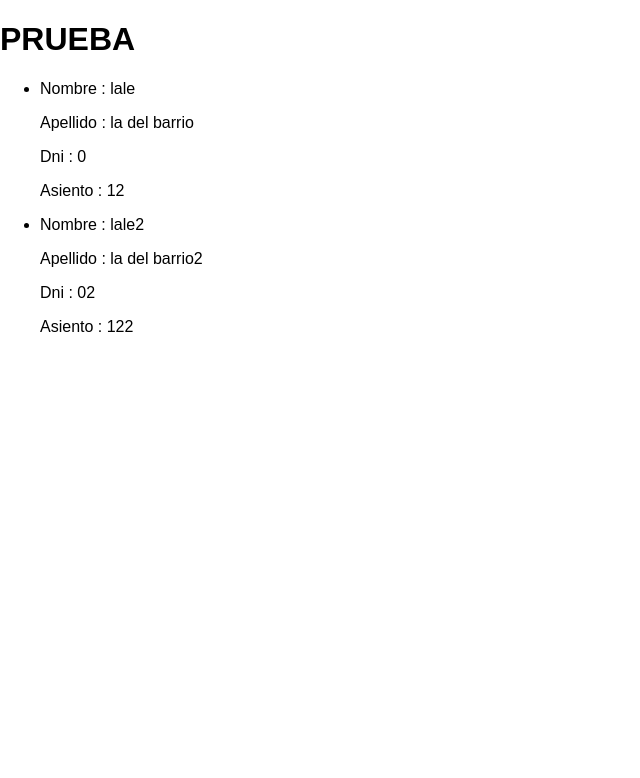
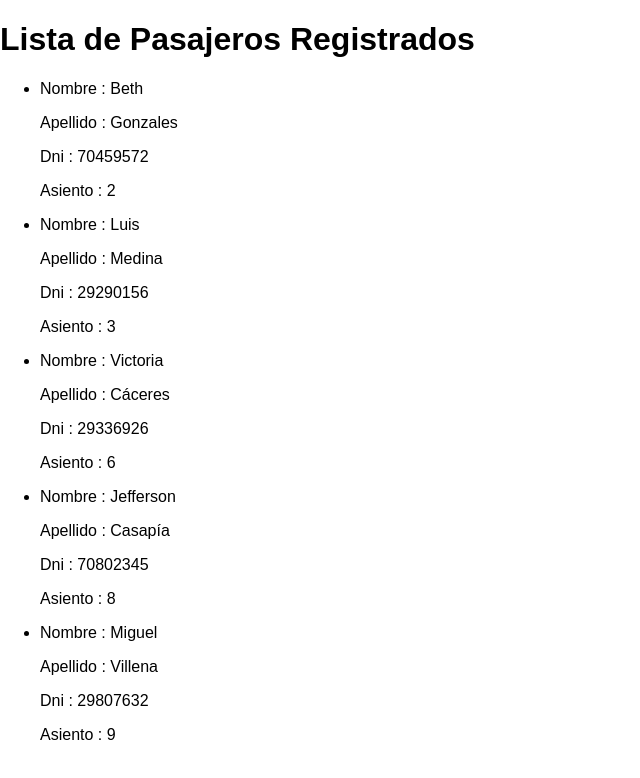
Before and after one commit to luisaGonzales/ReservaAsientos-React, a React (Create React App) app: page / in a window 1280 px wide. Shown: the top 778 px of the page, without its empty margins (0-640 px from the left). Built offline with nearby package versions, Linux system fonts and the light colour scheme.

Commit message:
Agregando array de objetos ocupados

```diff
--- a/src/index.js
+++ b/src/index.js
@@ -7,7 +7,7 @@ import registerServiceWorker from './registerServiceWorker';
 const App = ({arr}) =>{
     return (
         <div>
-            <h1>PRUEBA</h1>
+            <h1>Lista de Pasajeros Registrados</h1>
             <ul>
                 {mostrar(arr)}
             </ul>
@@ -15,19 +15,38 @@ const App = ({arr}) =>{
     );
 }
 
-let arr = [
+let pasajeros = [
     {
-        nombre: "lale",
-        apellido:"la del barrio",
-        dni:"0",
-        asiento: "12"
+        nombre: "Beth",
+        apellido:"Gonzales",
+        dni:"70459572",
+        asiento: "2"
     },
     {
-        nombre: "lale2",
-        apellido:"la del barrio2",
-        dni:"02",
-        asiento: "122"
-    }
+        nombre: "Luis",
+        apellido:"Medina",
+        dni:"29290156",
+        asiento: "3"
+    },
+    {
+        nombre: "Victoria",
+        apellido:"Cáceres",
+        dni:"29336926",
+        asiento: "6"
+    },
+    {
+        nombre: "Jefferson",
+        apellido:"Casapía",
+        dni:"70802345",
+        asiento: "8"
+    },
+    {
+        nombre: "Miguel",
+        apellido:"Villena",
+        dni:"29807632",
+        asiento: "9"
+    },
+
 ];
 
 function mostrar (noarr){
@@ -43,6 +62,6 @@ function mostrar (noarr){
 }
 
 ReactDOM.render(<App
-    arr = {arr}
+    arr = {pasajeros}
  />, document.getElementById('root'));
 registerServiceWorker();
```
